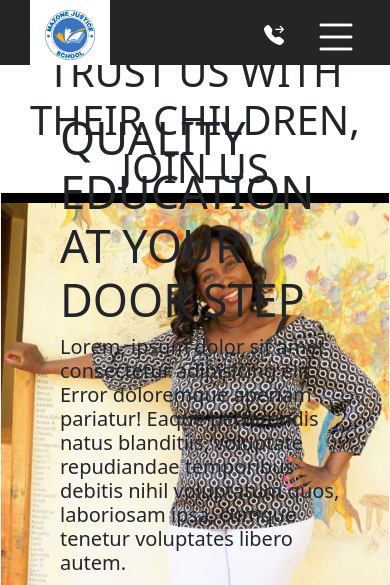
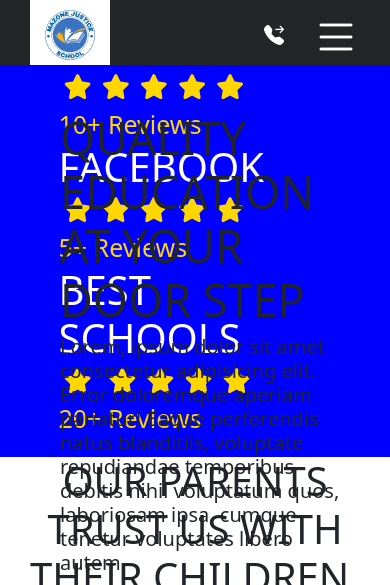
Before and after one commit to meshcode25/MazoneJusticeSchool, a plain HTML site: page index.html in a window 390 px wide. Shown: the top 585 px of the page. Drawn offline with nearby package versions, Linux system fonts and the light colour scheme.

```diff
--- a/style.css
+++ b/style.css
@@ -702,7 +702,8 @@ footer{
      }
      .reviewcontainer{
         background-color: blue;
-        display:absolute;
+        position:static;
+        display:block;
         top:6000px;
         font-size:25px;
     }
```
Also changed, not shown: 1 other file.
